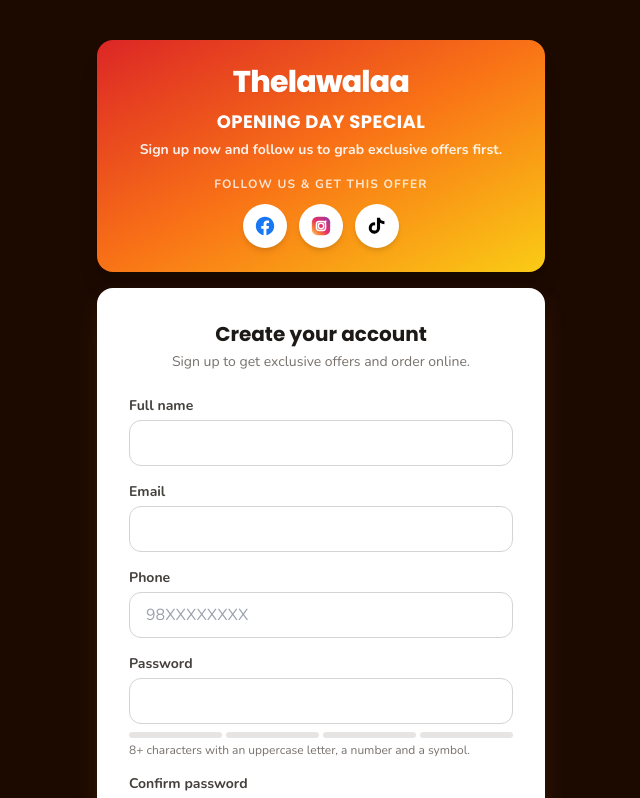
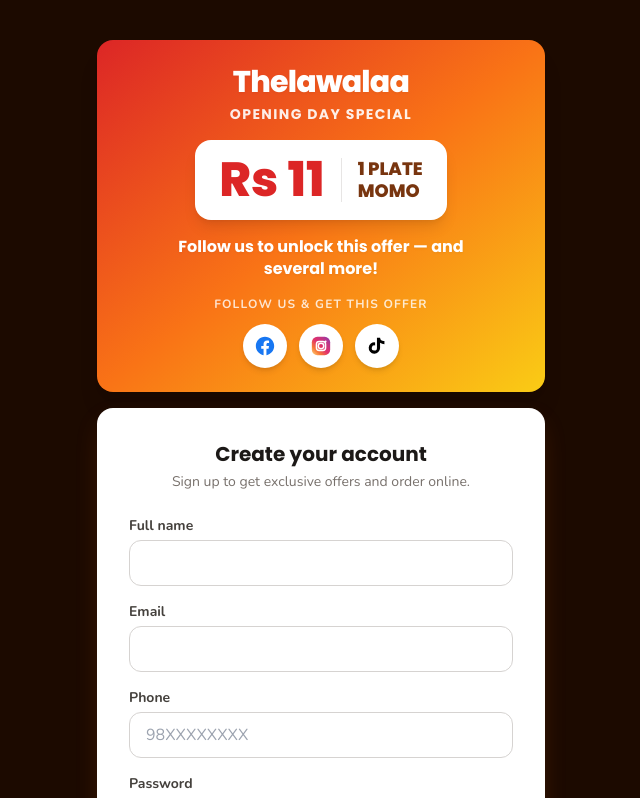
Before and after one commit to Royalbaj/thelawalaa-, a Next.js app: page /qr in a window 1280 px wide. Shown: the top 798 px of the page, without its empty margins (319-959 px from the left). Built offline with nearby package versions, Linux system fonts and the light colour scheme; no server answers.

Commit message:
feat: make the Rs 11 opening-day momo offer the visual focal point on /qr
Adds a prominent white price card (Rs 11 · 1 Plate Momo) inside the offer
banner and a "Follow us to unlock this offer — and several more!" line,
so the price and the follow-to-unlock hook are impossible to miss.

```diff
--- a/app/qr/page.tsx
+++ b/app/qr/page.tsx
@@ -91,12 +91,24 @@
       <div className="w-full max-w-md">
         <div className="rounded-2xl bg-gradient-to-br from-brand-red via-brand-orange to-brand-yellow p-6 text-center shadow-xl">
           <p className="font-display text-3xl font-black tracking-tight text-white drop-shadow-sm">Thelawalaa</p>
-          <p className="mt-2 font-display text-lg font-bold uppercase tracking-wide text-white">
+          <p className="mt-1 font-display text-sm font-bold uppercase tracking-widest text-white/90">
             Opening Day Special
           </p>
-          <p className="mt-1 text-sm font-bold text-white/90">
-            Sign up now and follow us to grab exclusive offers first.
+
+          <div className="mx-auto mt-4 flex w-fit items-center gap-4 rounded-2xl bg-white px-6 py-4 shadow-lg">
+            <p className="font-display text-5xl font-black leading-none text-brand-red">
+              Rs&nbsp;11
+            </p>
+            <div className="h-11 w-px bg-stone-200" />
+            <p className="text-left font-display text-lg font-black uppercase leading-tight text-brand-brown">
+              1 Plate<br />Momo
+            </p>
+          </div>
+
+          <p className="mx-auto mt-4 max-w-xs font-display text-base font-bold leading-snug text-white drop-shadow-sm">
+            Follow us to unlock this offer — and several more!
           </p>
+
           <div className="mt-4">
             <p className="text-xs font-bold uppercase tracking-widest text-white/80">Follow us & get this offer</p>
             <div className="mt-3">
```
